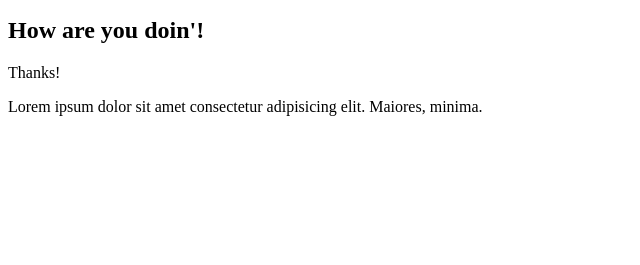
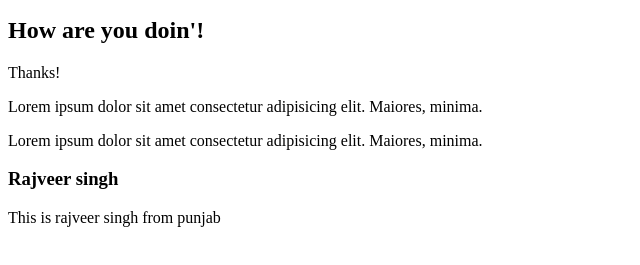
Before and after one commit to rajveersingh6749/git-practice, a plain HTML site: page index.html in a window 1280 px wide. Shown: the part 101-366 px from the top of the page, without its empty margins (0-640 px from the left). Drawn offline with Linux system fonts and the light colour scheme.

Commit message:
find the diff between amend and reset

```diff
--- a/index.html
+++ b/index.html
@@ -10,6 +10,10 @@
 <h2>How are you doin'!</h2>
 <p>Thanks!</p>
 <p>Lorem ipsum dolor sit amet consectetur adipisicing elit. Maiores, minima.</p>
-
+<p>Lorem ipsum dolor sit amet consectetur adipisicing elit. Maiores, minima.</p>
+<div>
+    <h3>Rajveer singh</h3>
+    <p>This is rajveer singh from punjab</p>
+</div>
 </body>
 </html>
```
